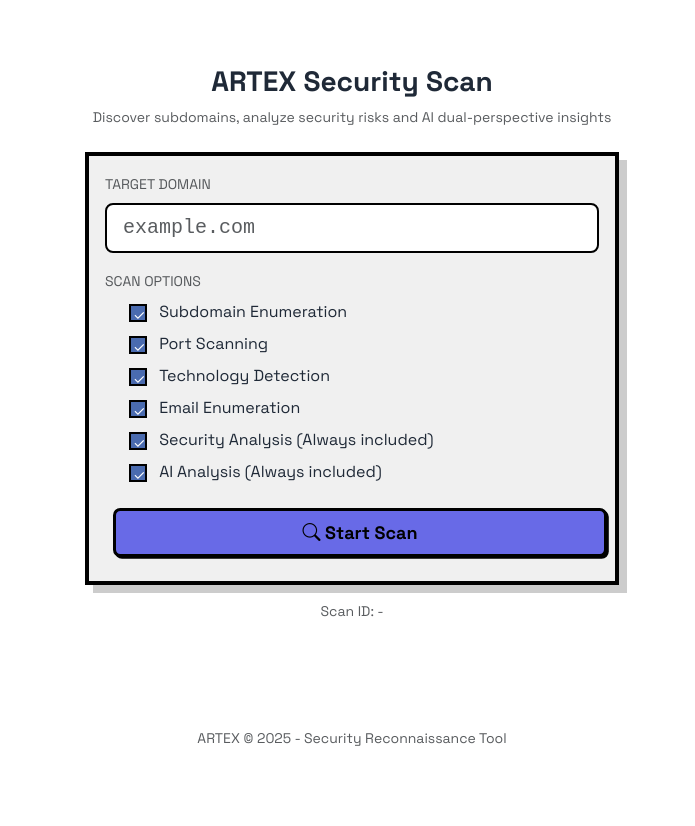
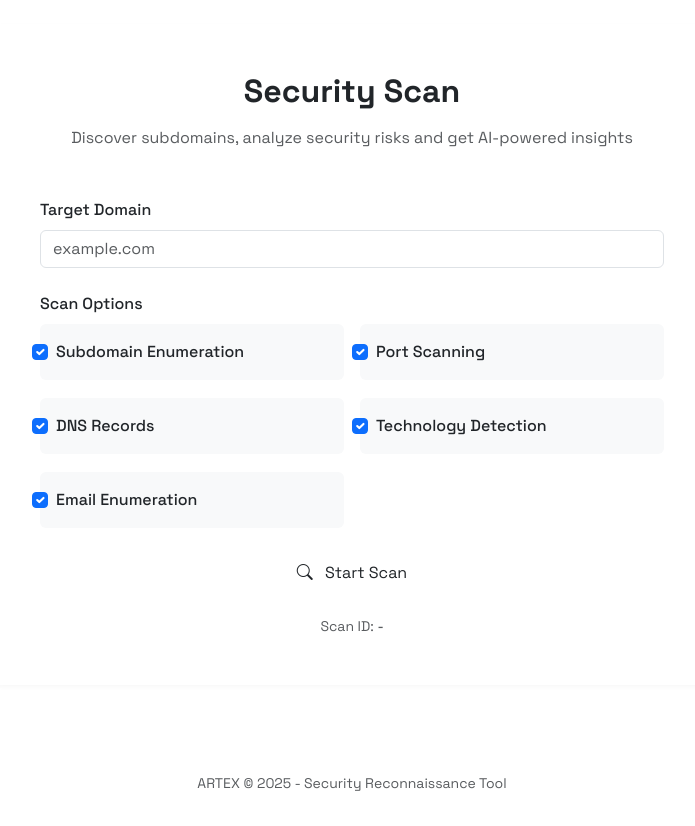
Before and after one commit to IlyassCODEX/ARTEX, a Flask app: page / in a window 1280 px wide. Shown: the part 77-903 px from the top of the page, without its empty margins (288-983 px from the left). Before the commit the page ends 823 px from the top, so only its background shows below. Run offline with Flask 3, Linux system fonts and the light colour scheme.

Commit message:
Update scan.html

```diff
--- a/templates/scan.html
+++ b/templates/scan.html
@@ -3,92 +3,100 @@
 {% block title %}Scan | ARTEX{% endblock %}
 
 {% block content %}
-<div class="container d-flex flex-column" style="min-height: 80vh;">
-    <div class="row my-auto">
-        <div class="col-lg-6 mx-auto">
-            <div class="text-center mb-4">
-                <h3 class="fw-bold mb-2">ARTEX Security Scan</h3>
-                <p class="text-muted small">Discover subdomains, analyze security risks and AI dual-perspective insights</p>
-            </div>
+<div class="container">
+    <div class="row justify-content-center">
+        <div class="col-lg-8">
+            <div class="card card-modern border-0 mb-4">
+                <div class="card-body p-5">
+                    <div class="text-center mb-5">
+                        <h2 class="fw-bold mb-3">Security Scan</h2>
+                        <p class="text-muted">Discover subdomains, analyze security risks and get AI-powered insights</p>
+                    </div>
 
-            <div class="card-retro p-3">
-                <div class="card-body">
                     <form id="scanForm">
-                        <div class="mb-3">
-                            <label for="domainInput" class="form-label small text-muted">TARGET DOMAIN</label>
-                            <input type="text" class="form-control form-control-lg mb-3" id="domainInput" placeholder="example.com" required
-                                   style="border: 2px solid #000; font-family: 'Courier New', monospace;">
+                        <div class="mb-4">
+                            <label for="domainInput" class="form-label fw-medium">Target Domain</label>
+                            <input type="text" class="form-control form-control-modern" id="domainInput"
+                                   placeholder="example.com" required>
                         </div>
 
-                        <div class="mb-3">
-                            <label class="form-label small text-muted">SCAN OPTIONS</label>
-                            <div class="form-check mb-2">
-                                <input class="form-check-input-retro" type="checkbox" id="subdomainsCheck" checked>
-                                <label class="form-check-label" for="subdomainsCheck">
-                                    Subdomain Enumeration
-                                </label>
-                            </div>
-                            <div class="form-check mb-2">
-                                <input class="form-check-input-retro" type="checkbox" id="portsCheck" checked>
-                                <label class="form-check-label" for="portsCheck">
-                                    Port Scanning
-                                </label>
-                            </div>
-                            <div class="form-check mb-2">
-                                <input class="form-check-input-retro" type="checkbox" id="techCheck" checked>
-                                <label class="form-check-label" for="techCheck">
-                                    Technology Detection
-                                </label>
-                            </div>
-                            <div class="form-check mb-2">
-                                <input class="form-check-input-retro" type="checkbox" id="emailCheck" checked>
-                                <label class="form-check-label" for="emailCheck">
-                                    Email Enumeration
-                                </label>
-                            </div>
-                            <div class="form-check mb-2">
-                                <input class="form-check-input-retro" type="checkbox" id="securityCheck" checked disabled>
-                                <label class="form-check-label" for="securityCheck">
-                                    Security Analysis (Always included)
-                                </label>
-                            </div>
-                            <div class="form-check mb-2">
-                                <input class="form-check-input-retro" type="checkbox" id="aiCheck" checked disabled>
-                                <label class="form-check-label" for="aiCheck">
-                                    AI Analysis (Always included)
-                                </label>
+                        <div class="mb-4">
+                            <label class="form-label fw-medium">Scan Options</label>
+                            <div class="row g-3">
+                                <div class="col-md-6">
+                                    <div class="form-check p-3 bg-light rounded">
+                                        <input class="form-check-input" type="checkbox" id="subdomainsCheck" checked>
+                                        <label class="form-check-label fw-medium" for="subdomainsCheck">
+                                            Subdomain Enumeration
+                                        </label>
+                                    </div>
+                                </div>
+                                <div class="col-md-6">
+                                    <div class="form-check p-3 bg-light rounded">
+                                        <input class="form-check-input" type="checkbox" id="portsCheck" checked>
+                                        <label class="form-check-label fw-medium" for="portsCheck">
+                                            Port Scanning
+                                        </label>
+                                    </div>
+                                </div>
+                                <div class="col-md-6">
+                                    <div class="form-check p-3 bg-light rounded">
+                                        <input class="form-check-input" type="checkbox" id="dnsCheck" checked>
+                                        <label class="form-check-label fw-medium" for="dnsCheck">
+                                            DNS Records
+                                        </label>
+                                    </div>
+                                </div>
+                                <div class="col-md-6">
+                                    <div class="form-check p-3 bg-light rounded">
+                                        <input class="form-check-input" type="checkbox" id="techCheck" checked>
+                                        <label class="form-check-label fw-medium" for="techCheck">
+                                            Technology Detection
+                                        </label>
+                                    </div>
+                                </div>
+                                <div class="col-md-6">
+                                    <div class="form-check p-3 bg-light rounded">
+                                        <input class="form-check-input" type="checkbox" id="emailCheck" checked>
+                                        <label class="form-check-label fw-medium" for="emailCheck">
+                                            Email Enumeration
+                                        </label>
+                                    </div>
+                                </div>
                             </div>
                         </div>
 
-                        <button type="submit" class="btn btn-retro btn-retro-primary w-100 py-2" id="scanButton">
-                            <i class="bi bi-search"></i> Start Scan
-                        </button>
+                        <div class="d-grid mt-4">
+                            <button type="submit" class="btn btn-modern" id="scanButton">
+                                <i class="bi bi-search me-2"></i> Start Scan
+                            </button>
+                        </div>
                     </form>
 
-                    <div id="scanProgress" class="mt-4" style="display: none;">
-                        <div class="d-flex justify-content-between small text-muted mb-1">
-                            <span id="currentTask">Initializing...</span>
-                            <span id="progressPercent">0%</span>
+                    <div id="scanProgress" class="mt-5" style="display: none;">
+                        <div class="d-flex justify-content-between mb-2">
+                            <span class="fw-medium" id="currentTask">Initializing scan...</span>
+                            <span class="text-primary fw-medium" id="progressPercent">0%</span>
                         </div>
-                        <div class="progress" style="height: 8px; border: 2px solid #000;">
-                            <div id="progressBar" class="progress-bar progress-bar-striped progress-bar-animated"
-                                 role="progressbar" style="width: 0%; background-color: #4a6baf;"></div>
+                        <div class="progress progress-modern mb-4">
+                            <div id="progressBar" class="progress-bar progress-bar-modern progress-bar-striped progress-bar-animated"
+                                 role="progressbar" style="width: 0%"></div>
                         </div>
 
-                        <div id="resultsSection" class="mt-3 text-center" style="display: none;">
-                            <div class="alert alert-success small py-2 mb-2" style="border: 2px solid #000; background-color: #d4edda;">
-                                <i class="bi bi-check-circle"></i> Scan completed
+                        <div id="resultsSection" class="text-center" style="display: none;">
+                            <div class="alert alert-success alert-modern mb-4">
+                                <i class="bi bi-check-circle-fill me-2"></i> Scan completed successfully
                             </div>
-                            <a href="#" id="viewResultsBtn" class="btn btn-retro btn-retro-primary">
-                                View Results
+                            <a href="#" id="viewResultsBtn" class="btn btn-modern">
+                                <i class="bi bi-file-earmark-text me-2"></i> View Results
                             </a>
                         </div>
                     </div>
+
+                    <div class="mt-4 text-center text-muted small">
+                        <div>Scan ID: <span id="scanIdDisplay" class="fw-medium">-</span></div>
+                    </div>
                 </div>
-            </div>
-
-            <div class="mt-3 text-center small text-muted">
-                <div>Scan ID: <span id="scanIdDisplay">-</span></div>
             </div>
         </div>
     </div>
@@ -109,14 +117,14 @@ $(document).ready(function() {
         const scanOptions = {
             subdomains: $('#subdomainsCheck').is(':checked'),
             ports: $('#portsCheck').is(':checked'),
+            dns: $('#dnsCheck').is(':checked'),
             tech: $('#techCheck').is(':checked'),
             email: $('#emailCheck').is(':checked'),
-            // security and ai are always true
             security: true,
             ai: true
         };
 
-        $('#scanButton').prop('disabled', true).html('<i class="bi bi-hourglass"></i> Scanning...');
+        $('#scanButton').prop('disabled', true).html('<i class="bi bi-hourglass me-2"></i> Scanning...');
         $('#scanProgress').show();
 
         $.ajax({
@@ -133,10 +141,11 @@ $(document).ready(function() {
                 statusCheckInterval = setInterval(checkScanStatus, 2000);
             },
             error: function(xhr) {
-                $('#scanButton').html('<i class="bi bi-search"></i> Start Scan').prop('disabled', false);
+                $('#scanButton').html('<i class="bi bi-search me-2"></i> Start Scan').prop('disabled', false);
                 $('#scanProgress').append(
-                    '<div class="alert alert-danger mt-3 small py-2" style="border: 2px solid #000; background-color: #f8d7da;">' +
-                    '<i class="bi bi-exclamation-triangle"></i> ' + (xhr.responseJSON?.error || 'Error starting scan') +
+                    '<div class="alert alert-danger alert-modern mt-4">' +
+                    '<i class="bi bi-exclamation-triangle-fill me-2"></i>' +
+                    (xhr.responseJSON?.error || 'Error starting scan') +
                     '</div>'
                 );
             }
@@ -157,25 +166,25 @@ $(document).ready(function() {
                     $('#progressBar').removeClass('progress-bar-animated progress-bar-striped');
                     $('#resultsSection').show();
                     $('#viewResultsBtn').attr('href', '/results/' + currentScanId);
-                    $('#scanButton').html('<i class="bi bi-search"></i> New Scan').prop('disabled', false);
+                    $('#scanButton').html('<i class="bi bi-search me-2"></i> New Scan').prop('disabled', false);
                 } else if (status.status === 'error') {
                     clearInterval(statusCheckInterval);
                     $('#scanProgress').append(
-                        '<div class="alert alert-danger mt-3 small py-2" style="border: 2px solid #000; background-color: #f8d7da;">' +
-                        '<i class="bi bi-exclamation-triangle"></i> ' + status.error +
+                        '<div class="alert alert-danger alert-modern mt-4">' +
+                        '<i class="bi bi-exclamation-triangle-fill me-2"></i>' + status.error +
                         '</div>'
                     );
-                    $('#scanButton').html('<i class="bi bi-search"></i> Try Again').prop('disabled', false);
+                    $('#scanButton').html('<i class="bi bi-search me-2"></i> Try Again').prop('disabled', false);
                 }
             })
             .fail(function() {
                 clearInterval(statusCheckInterval);
                 $('#scanProgress').append(
-                    '<div class="alert alert-danger mt-3 small py-2" style="border: 2px solid #000; background-color: #f8d7da;">' +
-                    '<i class="bi bi-exclamation-triangle"></i> Connection error' +
+                    '<div class="alert alert-danger alert-modern mt-4">' +
+                    '<i class="bi bi-exclamation-triangle-fill me-2"></i> Connection error' +
                     '</div>'
                 );
-                $('#scanButton').html('<i class="bi bi-search"></i> Try Again').prop('disabled', false);
+                $('#scanButton').html('<i class="bi bi-search me-2"></i> Try Again').prop('disabled', false);
             });
     }
 });
```
